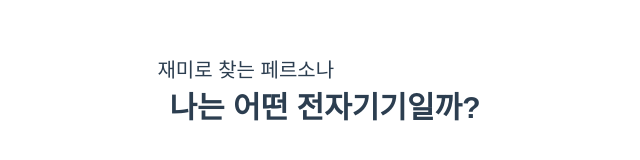
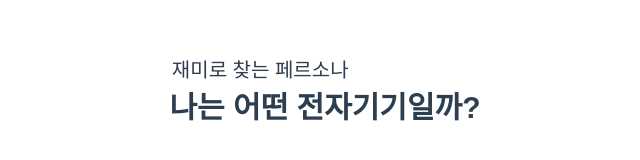
Before and after one commit to hytenic/Which-Electronic-Device-Am-I, a Vue app: page /#/ in a window 1280 px wide. Shown: the part 330-490 px from the top of the page, without its empty margins (315-955 px from the left). Built offline with nearby package versions, Linux system fonts and the light colour scheme.

Commit message:
fix : subtitle position by display width

```diff
--- a/src/views/Home.vue
+++ b/src/views/Home.vue
@@ -35,8 +35,15 @@ export default {
 }
 
 #sub-title {
-  font-size: 20px;
-  padding-right: 33%;
+    font-size: 20px;
+    padding-right: 33%;
+  }
+
+@media(min-width:400px){
+  #sub-title {
+    font-size: 20px;
+    padding-right: 27%;
+  }
 }
 
 #title {
```
